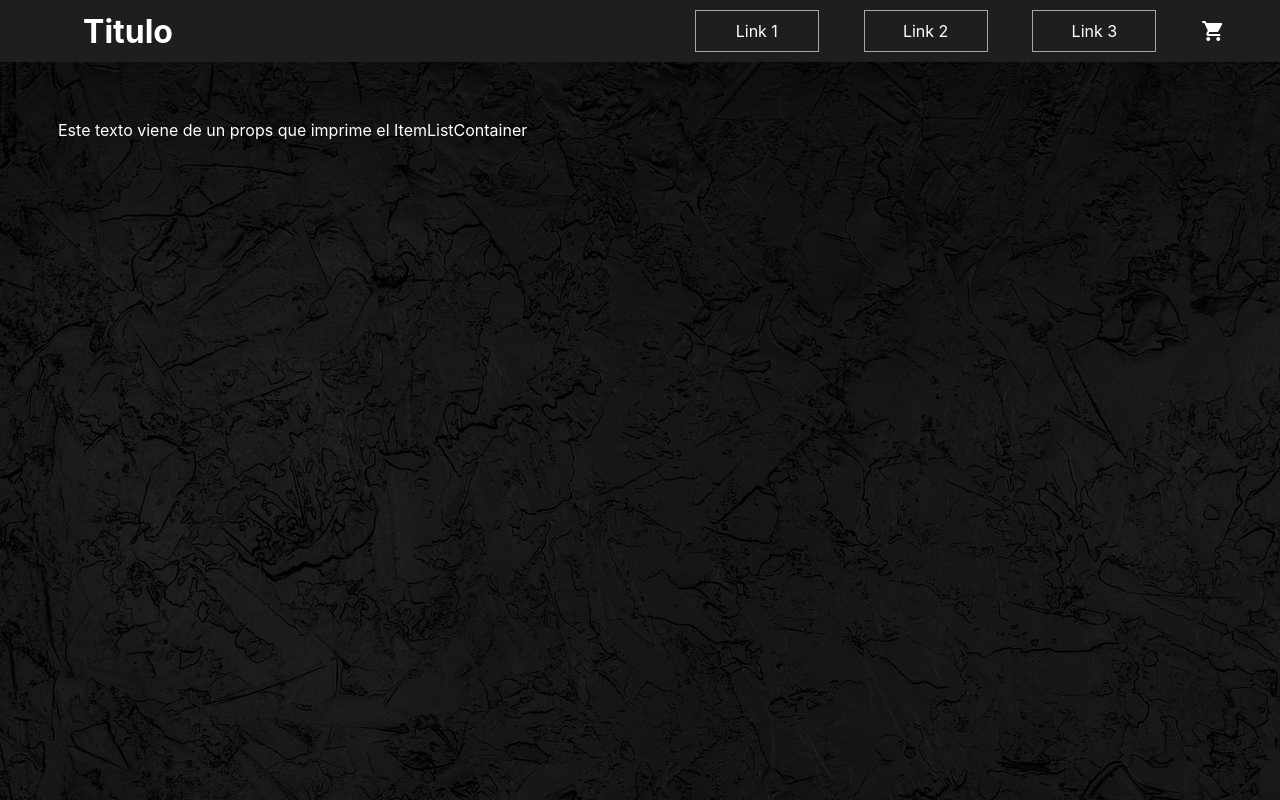
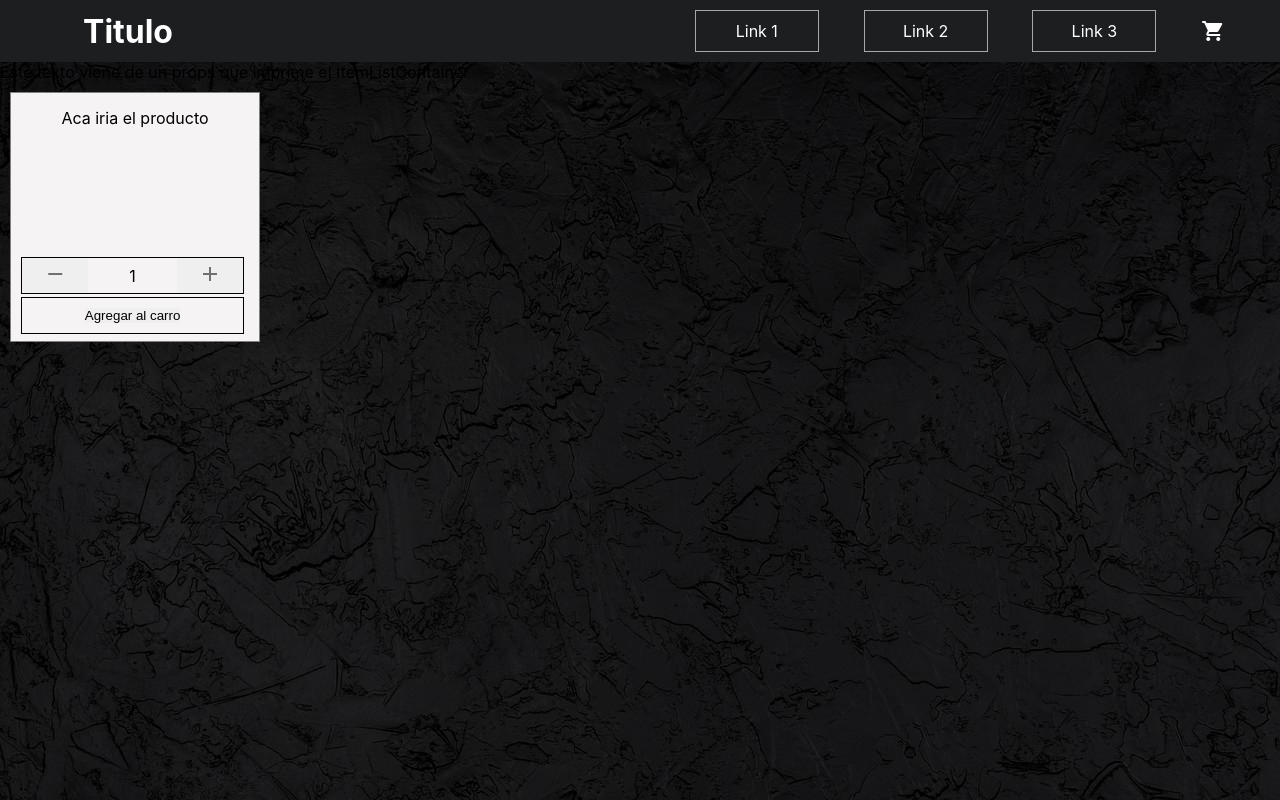
Before and after one commit to Agus-Landajo/CoderHouse-ReactJS, a React (Create React App) app: page / in a window 1280 px wide. Built offline with nearby package versions, Linux system fonts and the light colour scheme.

Commit message:
Desafio clase 5 - Componentes II

```diff
--- a/src/App.js
+++ b/src/App.js
@@ -1,6 +1,7 @@
 import "./App.css";
 import Header from "./components/Header";
 import ItemListContainer from "./components/ItemListContainer";
+
 
 function App() {
   return (
--- /dev/null
+++ b/src/components/ItemCount.js
@@ -0,0 +1,52 @@
+import React from "react";
+import { useState, useEffect } from "react";
+import "./itemcount.css";
+
+const ItemCount = ({ stock, inicial }) => {
+  let [contador, setContador] = useState(inicial);
+
+  const sumar = () => {
+    if (contador < stock) {
+      setContador(contador + 1);
+    }
+  };
+
+  const restar = () => {
+    if (contador > 0) {
+      setContador(contador - 1);
+    }
+  };
+
+  const onAdd =()=>{
+      if(contador > 0 && contador < stock){
+          alert(`Acabas de comprar ${contador} items`);
+      }
+      stock = stock - contador;
+  }
+
+  return (
+    <>
+      <div className="card">
+        <div className="card_img">
+          <p>Aca iria el producto</p>
+        </div>
+        <div className="card_cart">
+          <button onClick={restar}>
+            <span class="material-icons md-dark">remove</span>
+          </button>
+          <p>{contador}</p>
+          <button onClick={sumar}>
+            <span class="material-icons md-dark">add</span>
+          </button>
+        </div>
+        <div className="card_add">
+          <button onClick={onAdd}>
+            <p>Agregar al carro</p>
+          </button>
+        </div>
+      </div>
+    </>
+  );
+};
+
+export default ItemCount;
--- a/src/components/ItemListContainer.js
+++ b/src/components/ItemListContainer.js
@@ -1,9 +1,11 @@
 import React from "react";
 import "./itemListContainer.css"
+import ItemCount from "./ItemCount";
 const ItemListContainer =(props)=>{
     return(
         <>
-            <p>{props.texto}</p>
+            <p className="try_text">{props.texto}</p>
+            <ItemCount stock= {5} inicial= {1}/>
         </>
     )
 }
--- a/src/components/itemListContainer.css
+++ b/src/components/itemListContainer.css
@@ -1,4 +1,4 @@
-p{
+.try text p{
     margin: 3rem;
     padding: 10px;
 }
--- /dev/null
+++ b/src/components/itemcount.css
@@ -0,0 +1,59 @@
+.card{
+    margin: 10px;
+    height: 250px;
+    width: 250px;
+    background-color: rgb(245, 243, 243);
+    border: 1px solid grey;
+    text-align: center;
+}
+p{
+    color: black;
+}
+
+.material-icons.md-dark {
+    color: rgba(0, 0, 0, 0.54);
+}
+
+.card_img{
+    height: 50%;
+    padding-top: 15px;
+}
+
+.card_cart{
+    height: 15%;
+    width: 90%;
+    display: flex;
+    border: 1px solid black;
+    margin-left: 10px;
+    margin-top: 40px;
+    justify-content: space-between;
+    align-items: center;
+}
+
+.card_cart button{
+    width: 30%;
+    height: 100%;
+    border: none;
+}
+
+.card_add{
+    height: 15%;
+    width: 90%;
+    margin-left: 10px;
+    margin-top: 3px;
+
+    text-align: center;
+    border: 1px solid black;
+    display: flex;
+    align-items: center;
+    justify-content: center;
+
+}
+
+.card_add p{
+    color: black;
+}
+
+.card_add button{
+    border: none;
+}
```
